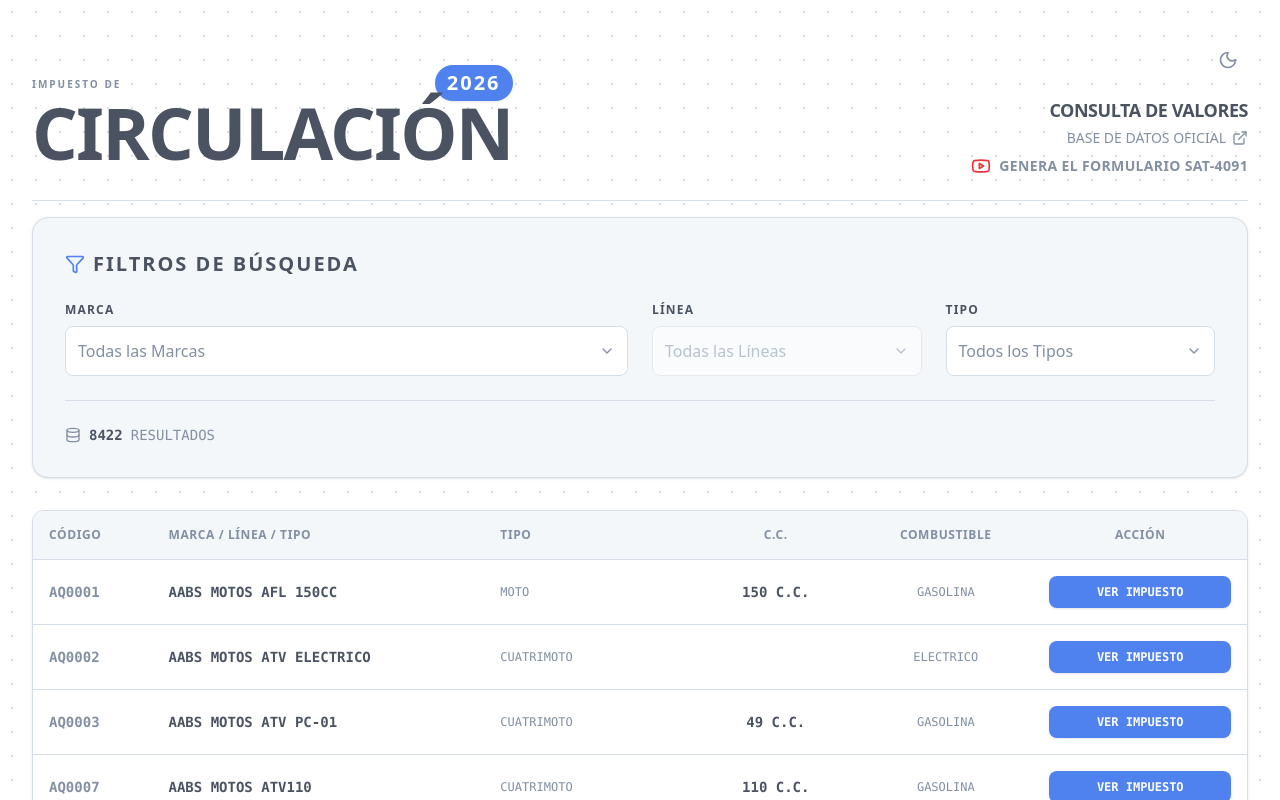
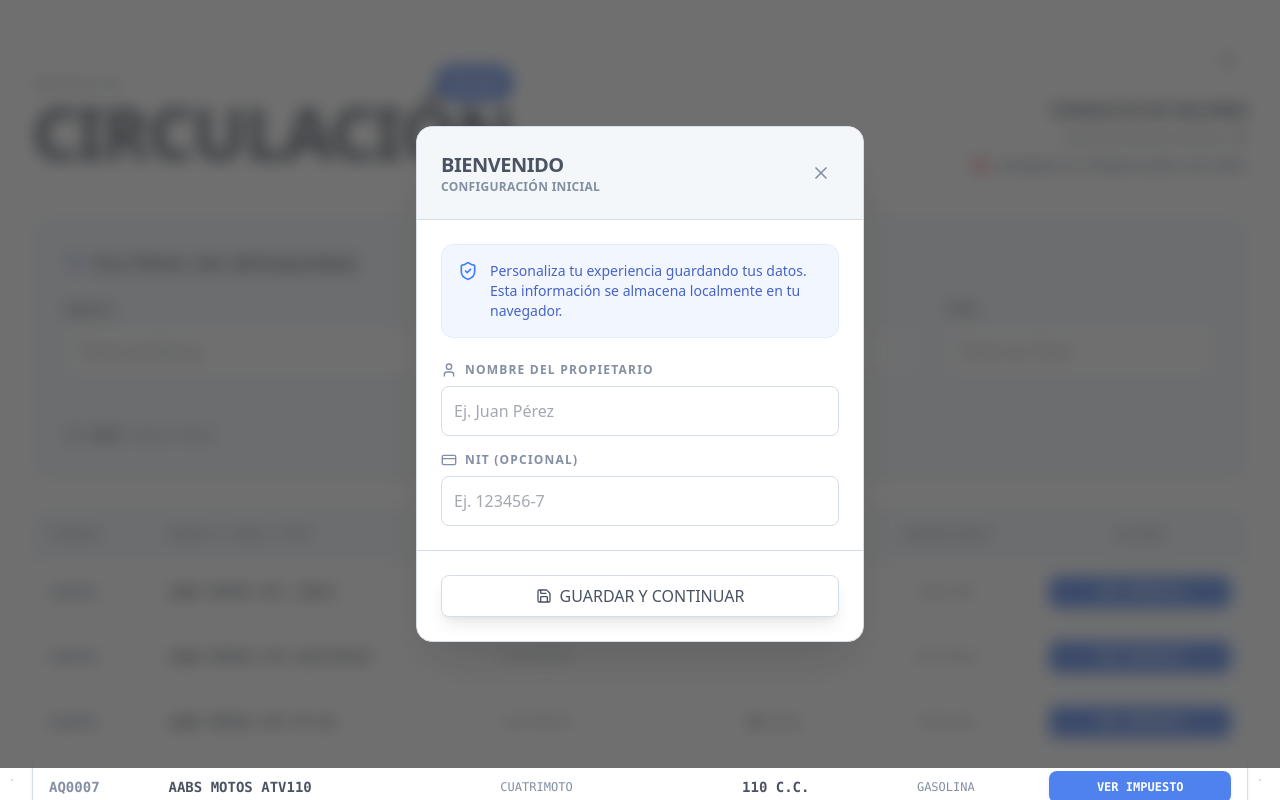
Before and after one commit to williamromero/wbrs.circulacion, a Next.js app: page / in a window 1280 px wide. Shown: the top 800 px of the page. Built offline with nearby package versions, Linux system fonts and the light colour scheme.

Commit message:
feat: add one-time initial configuration modal for user personalization

```diff
--- a/src/app/page.tsx
+++ b/src/app/page.tsx
@@ -1,12 +1,14 @@
 import VehicleSearch from "@/components/vehicle-search";
 import ThemeToggle from "@/components/theme-toggle";
 import PaymentTutorialModal from "@/components/payment-tutorial-modal";
+import InitialConfigModal from "@/components/initial-config-modal";
 import { ExternalLink, Heart } from "lucide-react";
 import Image from "next/image";
 
 export default function Home() {
   return (
     <main className="flex-1 flex flex-col min-h-screen p-4 md:p-8 space-y-8 bg-grid-pattern transition-colors duration-300">
+      <InitialConfigModal />
 
       {/* Header */}
       <header className="border-b border-[rgb(var(--border))] sm:pb-6 mb-4 mt-2">
--- /dev/null
+++ b/src/components/initial-config-modal.tsx
@@ -0,0 +1,123 @@
+"use client";
+
+import { useEffect, useState } from "react";
+import { X, User, CreditCard, Save, ShieldCheck } from "lucide-react";
+
+export default function InitialConfigModal() {
+  const [isOpen, setIsOpen] = useState(false);
+  const [name, setName] = useState("");
+  const [nit, setNit] = useState("");
+
+  useEffect(() => {
+    // Verificar si el modal ya ha sido visto
+    const hasSeen = localStorage.getItem("wbrs_has_seen_config");
+
+    if (!hasSeen) {
+      // Cargar datos previos si existen (por si acaso)
+      const storedName = localStorage.getItem("wbrs_owner_name");
+      const storedNit = localStorage.getItem("wbrs_owner_nit");
+
+      if (storedName) setName(storedName);
+      if (storedNit) setNit(storedNit);
+
+      // Pequeño delay para una mejor UX
+      const timer = setTimeout(() => setIsOpen(true), 1000);
+      return () => clearTimeout(timer);
+    }
+  }, []);
+
+  const handleSave = () => {
+    localStorage.setItem("wbrs_has_seen_config", "true");
+    localStorage.setItem("wbrs_owner_name", name);
+    localStorage.setItem("wbrs_owner_nit", nit);
+    setIsOpen(false);
+
+    // Disparar evento para que otros componentes se enteren (opcional)
+    window.dispatchEvent(new Event("storage"));
+  };
+
+  const handleClose = () => {
+    // Si cierra sin guardar, también marcamos como visto para no molestar
+    localStorage.setItem("wbrs_has_seen_config", "true");
+    setIsOpen(false);
+  };
+
+  if (!isOpen) return null;
+
+  return (
+    <div className="fixed inset-0 z-[100] flex items-center justify-center p-4 bg-black/70 backdrop-blur-sm animate-in fade-in duration-300">
+      <div className="w-full max-w-md bg-[rgb(var(--background))] rounded-2xl shadow-2xl overflow-hidden animate-in zoom-in-95 duration-300 border border-[rgb(var(--border))]">
+
+        {/* Header */}
+        <div className="bg-[rgb(var(--secondary))] p-6 border-b border-[rgb(var(--border))] flex justify-between items-center">
+          <div>
+            <h2 className="text-xl font-black uppercase tracking-tight text-[rgb(var(--foreground))]">
+              Bienvenido
+            </h2>
+            <p className="text-xs text-[rgb(var(--muted))] uppercase tracking-wide font-bold">
+              Configuración Inicial
+            </p>
+          </div>
+          <button
+            onClick={handleClose}
+            className="p-2 rounded-full hover:bg-[rgb(var(--accent))] transition-colors text-[rgb(var(--muted))]"
+          >
+            <X className="w-5 h-5" />
+          </button>
+        </div>
+
+        {/* Content */}
+        <div className="p-6 space-y-6">
+          <div className="bg-blue-50 p-4 rounded-xl border border-blue-100 flex gap-3">
+            <ShieldCheck className="w-5 h-5 text-blue-600 shrink-0" />
+            <p className="text-sm text-blue-800">
+              Personaliza tu experiencia guardando tus datos. Esta información se almacena localmente en tu navegador.
+            </p>
+          </div>
+
+          <div className="space-y-4">
+            <div className="space-y-2">
+              <label className="text-xs font-bold uppercase tracking-widest text-[rgb(var(--muted))] flex items-center gap-2">
+                <User className="w-4 h-4" />
+                Nombre del Propietario
+              </label>
+              <input
+                type="text"
+                value={name}
+                onChange={(e) => setName(e.target.value)}
+                placeholder="Ej. Juan Pérez"
+                className="brutal-input"
+              />
+            </div>
+
+            <div className="space-y-2">
+              <label className="text-xs font-bold uppercase tracking-widest text-[rgb(var(--muted))] flex items-center gap-2">
+                <CreditCard className="w-4 h-4" />
+                NIT (Opcional)
+              </label>
+              <input
+                type="text"
+                value={nit}
+                onChange={(e) => setNit(e.target.value)}
+                placeholder="Ej. 123456-7"
+                className="brutal-input"
+              />
+            </div>
+          </div>
+        </div>
+
+        {/* Footer */}
+        <div className="p-6 bg-[rgb(var(--secondary))/30] border-t border-[rgb(var(--border))]">
+          <button
+            onClick={handleSave}
+            className="w-full brutal-btn bg-[rgb(var(--foreground))] text-[rgb(var(--background))] hover:bg-[rgb(var(--primary))] border-transparent hover:border-[rgb(var(--primary))] shadow-lg"
+          >
+            <Save className="w-4 h-4" />
+            GUARDAR Y CONTINUAR
+          </button>
+        </div>
+
+      </div>
+    </div>
+  );
+}
```
